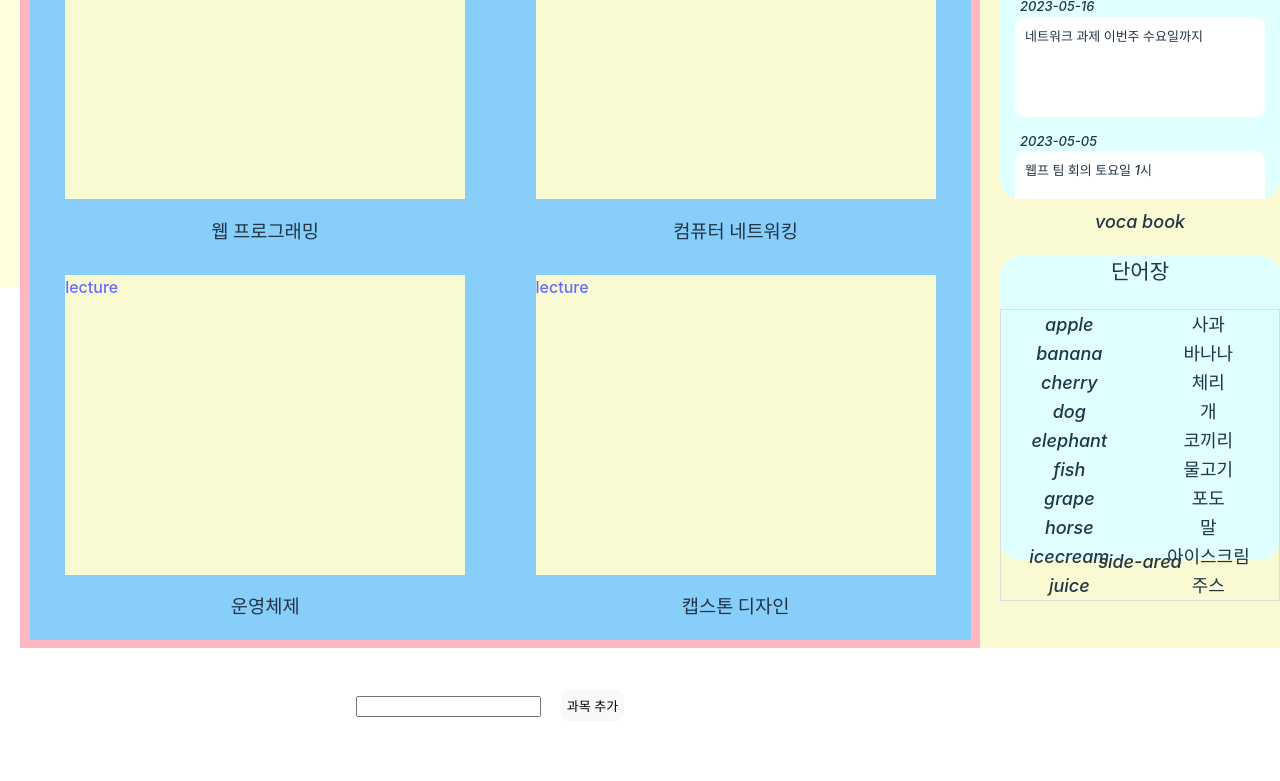
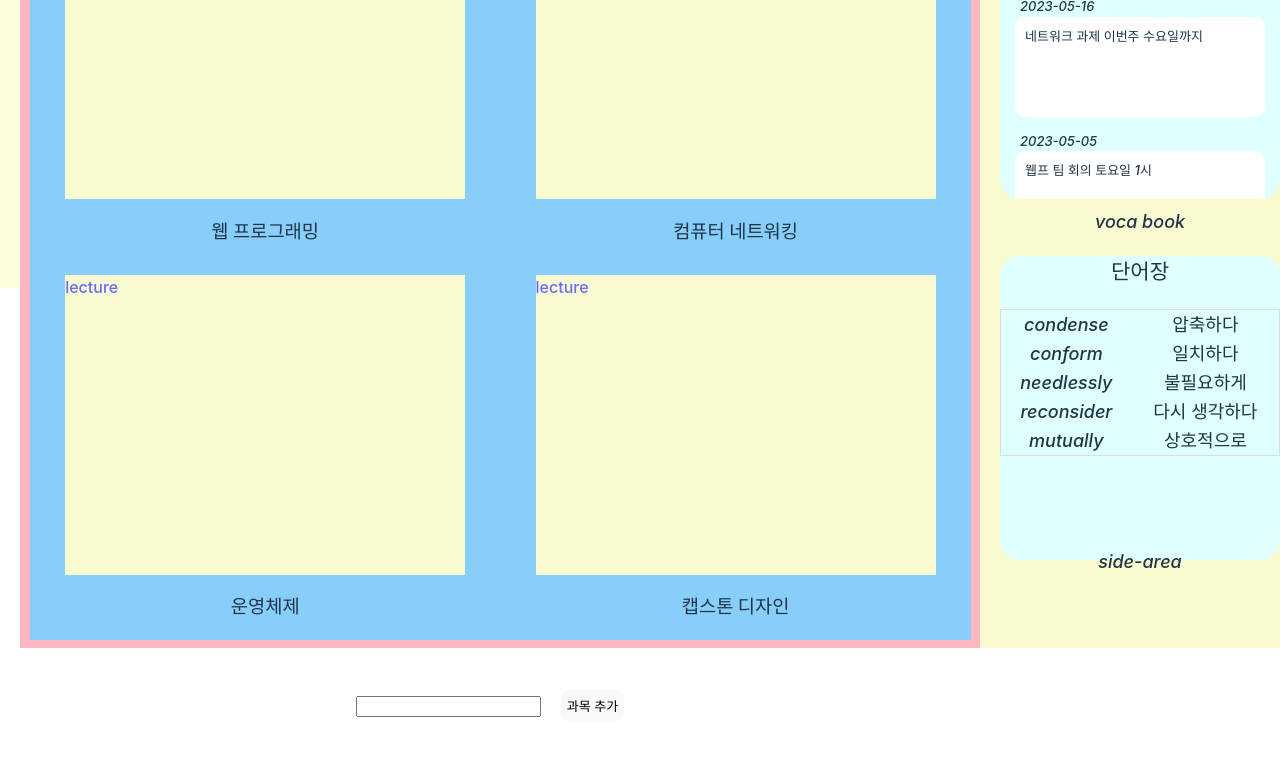
Before and after one commit to zeoneee/React_Project, a React (Vite) app in the folder ZzongZzong2_Project/: page /MainPage in a window 1280 px wide. Shown: the part 528-1309 px from the top of the page. Built offline with nearby package versions, Linux system fonts and the light colour scheme.

Commit message:
Voca 기능구현 - 5개씩 랜덤으로

```diff
--- a/ZzongZzong2_Project/src/Voca.jsx
+++ b/ZzongZzong2_Project/src/Voca.jsx
@@ -1,7 +1,15 @@
 import './Voca.css'
 import dummy from './db/dummy.json'
 
+function getRandomWords() {
+    const shuffledWord = dummy.words.sort(() => Math.random() - 0.5);
+
+    return shuffledWord.slice(0, 5);
+}
+
 function Voca() {
+    const shuffledWord = getRandomWords();
+
     return (
         <>
             <div className="voca">
@@ -13,7 +21,7 @@ function Voca() {
                         <div className="voca-list-board">
                             <table>
                                 <tbody>
-                                {dummy.words.map(word => (
+                                {shuffledWord.map(word => (
                                     <tr key={word.id}>
                                         <td>{word.eng}</td>
                                         <td>{word.kor}</td>
--- a/ZzongZzong2_Project/src/db/dummy.json
+++ b/ZzongZzong2_Project/src/db/dummy.json
@@ -2,53 +2,153 @@
   "words": [
     {
       "id": 1,
-      "eng": "apple",
-      "kor": "사과"
+      "eng": "account",
+      "kor": "계산"
     },
     {
       "id": 2,
-      "eng": "banana",
-      "kor": "바나나"
+      "eng": "account for",
+      "kor": "~를 설명하다"
     },
     {
       "id": 3,
-      "eng": "cherry",
-      "kor": "체리"
+      "eng": "benefit",
+      "kor": "~로부터 혜택을 받다"
     },
     {
       "id": 4,
-      "eng": "dog",
-      "kor": "개"
+      "eng": "condense",
+      "kor": "압축하다"
     },
     {
       "id": 5,
-      "eng": "elephant",
-      "kor": "코끼리"
+      "eng": "confidence",
+      "kor": "확신, 자신감"
     },
     {
       "id": 6,
-      "eng": "fish",
-      "kor": "물고기"
+      "eng": "degree",
+      "kor": "학위"
     },
     {
       "id": 7,
-      "eng": "grape",
-      "kor": "포도"
+      "eng": "better",
+      "kor": "~를 개선하다"
     },
     {
       "id": 8,
-      "eng": "horse",
-      "kor": "말"
+      "eng": "conduct",
+      "kor": "실행하다"
     },
     {
       "id": 9,
-      "eng": "icecream",
-      "kor": "아이스크림"
+      "eng": "accure",
+      "kor": "생기다, 얻어지다"
     },
     {
       "id": 10,
-      "eng": "juice",
-      "kor": "주스"
+      "eng": "confirmation",
+      "kor": "확정서"
+    },
+    {
+      "id": 11,
+      "eng": "confer",
+      "kor": "수여하다"
+    },
+    {
+      "id": 12,
+      "eng": "confer with",
+      "kor": "~와 의논하다"
+    },
+    {
+      "id": 13,
+      "eng": "biannual",
+      "kor": "반년마다의"
+    },
+    {
+      "id": 14,
+      "eng": "confiscate",
+      "kor": "압수하다"
+    },
+    {
+      "id": 15,
+      "eng": "conform",
+      "kor": "일치하다"
+    },
+    {
+      "id": 16,
+      "eng": "binding",
+      "kor": "결속력 있는"
+    },
+    {
+      "id": 17,
+      "eng": "itinerary",
+      "kor": "여행 일정표"
+    },
+    {
+      "id": 18,
+      "eng": "mutually",
+      "kor": "상호적으로"
+    },
+    {
+      "id": 19,
+      "eng": "obligate",
+      "kor": "의무를 지우다"
+    },
+    {
+      "id": 20,
+      "eng": "needlessly",
+      "kor": "불필요하게"
+    },
+    {
+      "id": 21,
+      "eng": "jet lag",
+      "kor": "시차증"
+    },
+    {
+      "id": 22,
+      "eng": "suffer",
+      "kor": "고통을 받다"
+    },
+    {
+      "id": 23,
+      "eng": "tolerant",
+      "kor": "관대한"
+    },
+    {
+      "id": 24,
+      "eng": "liberal",
+      "kor": "자유주의자, 자유당원"
+    },
+    {
+      "id": 25,
+      "eng": "substitute",
+      "kor": "대체하다"
+    },
+    {
+      "id": 26,
+      "eng": "contempt",
+      "kor": "경멸"
+    },
+    {
+      "id": 27,
+      "eng": "contend",
+      "kor": "주장하다"
+    },
+    {
+      "id": 28,
+      "eng": "resemble",
+      "kor": "닮다"
+    },
+    {
+      "id": 29,
+      "eng": "reconsider",
+      "kor": "다시 생각하다"
+    },
+    {
+      "id": 30,
+      "eng": "reconcile",
+      "kor": "화해시키다"
     }
   ]
 }
```
